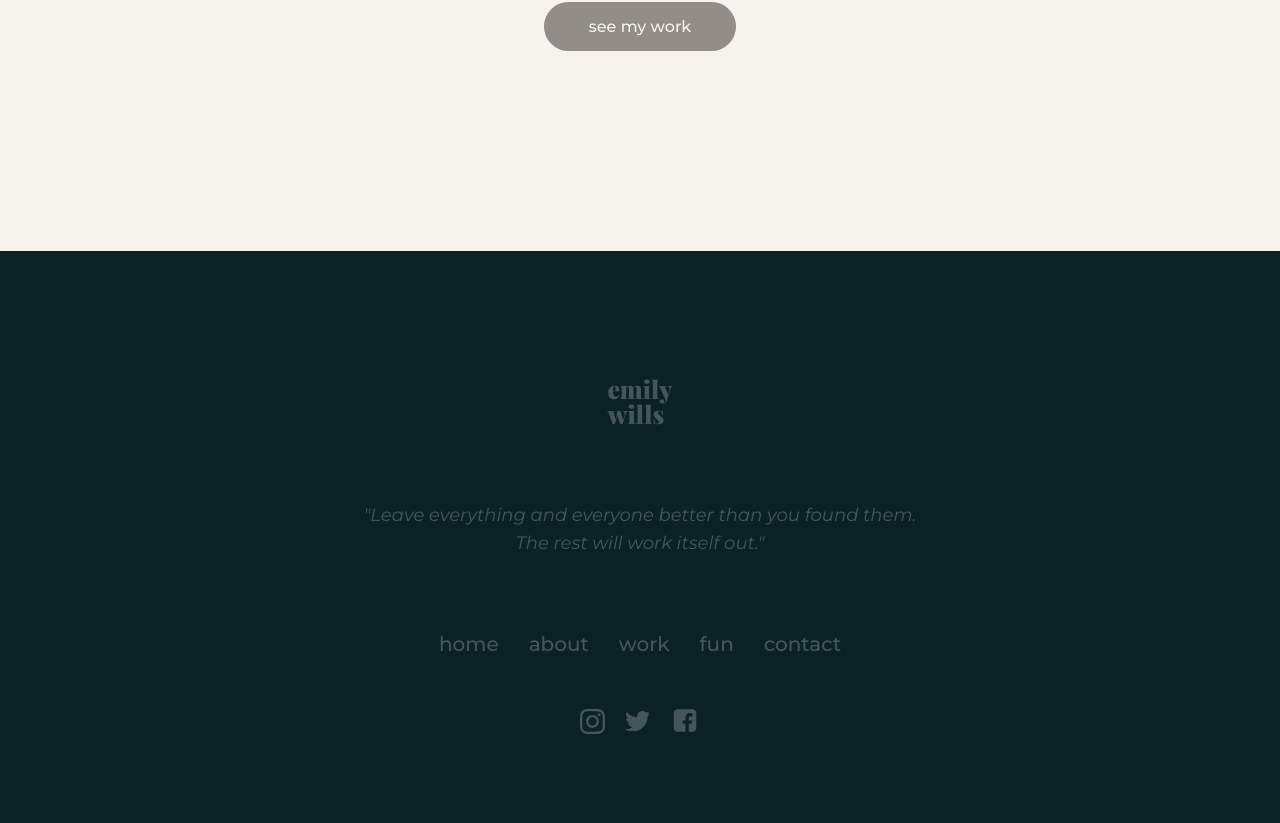
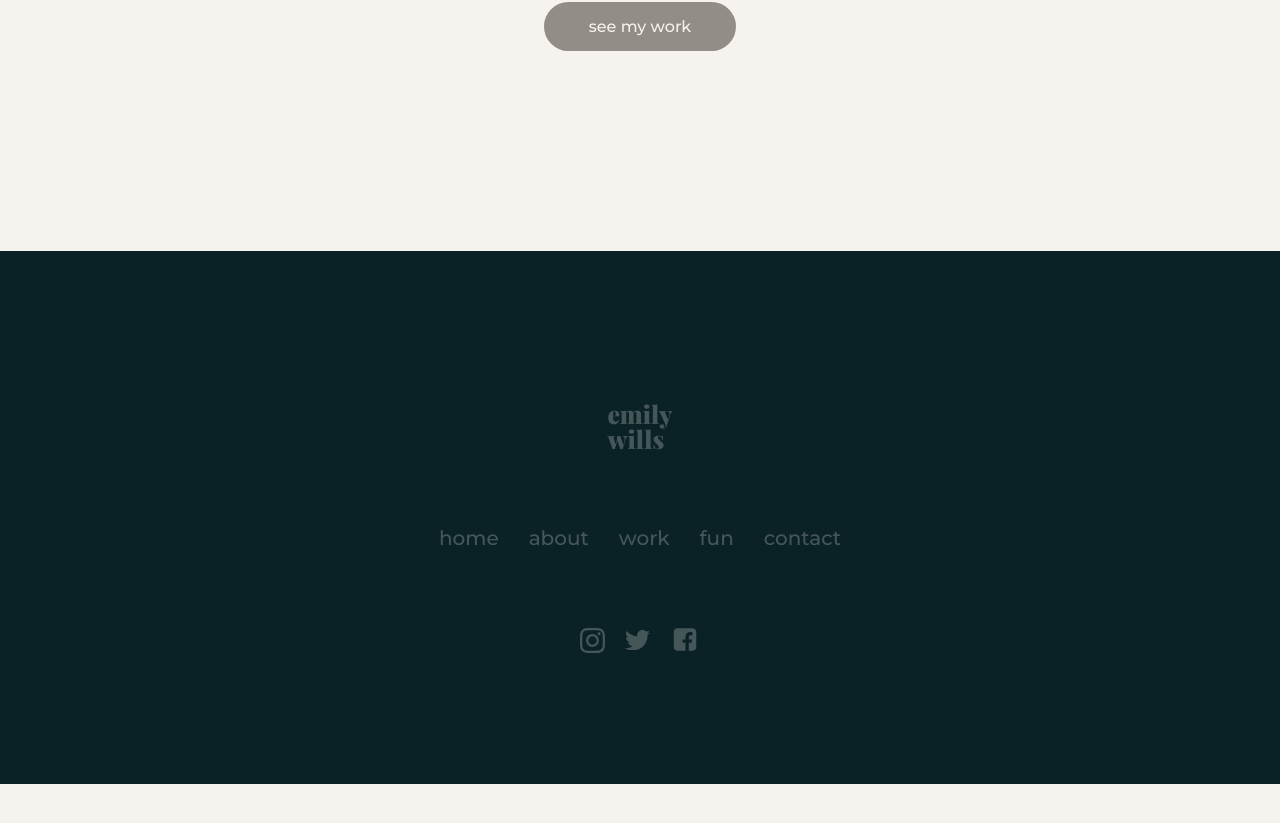
Before and after one commit to LCapitan/ewills, a Next.js app: page /fun in a window 1280 px wide. Shown: the part 557-1380 px from the top of the page. After the commit the page ends 1341 px from the top, so only its background shows below. Built offline with nearby package versions, Linux system fonts and the light colour scheme.

Commit message:
add new styles and new intro content

```diff
--- a/src/components/Footer/Footer.module.scss
+++ b/src/components/Footer/Footer.module.scss
@@ -3,7 +3,7 @@
 
 .footer {
   background: $navy;
-  padding: 125px 0 75px;
+  padding: 150px 0 100px;
   position: relative;
   z-index: 100;
 
@@ -19,6 +19,7 @@
     font-size: 25px;
     font-weight: bold;
     line-height: 1;
+    margin-bottom: 75px;
     opacity: .25;
 
     span {
@@ -46,7 +47,7 @@
     display: flex;
     list-style-type: none;
     margin: 0;
-    padding: 0 0 25px;
+    padding: 0 0 50px;
 
     li {
       margin: 0 15px;
--- a/src/components/Footer/Footer.tsx
+++ b/src/components/Footer/Footer.tsx
@@ -12,10 +12,6 @@ const Footer = () => {
         <div className={styles.inner}>
           <div className={styles.nameMark}>
             emily<span>wills</span>
-          </div>
-
-          <div className={styles.quote}>
-            <em>&#34;Leave everything and everyone better than you found them.<br /> The rest will work itself out.&#34;</em>
           </div>
 
           <ul className={styles.sitemap}>
--- a/src/containers/AboutContent/AboutContent.module.scss
+++ b/src/containers/AboutContent/AboutContent.module.scss
@@ -2,7 +2,7 @@
 @import "../../../styles/breakpoints.scss";
 
 .AboutContent {
-  padding: 100px 0;
+  padding: 150px 0;
   position: relative;
 
   h1 {
@@ -11,7 +11,7 @@
     line-height: 1;
     opacity: 0.07;
     position: absolute;
-    top: -150px;
+    top: -50px;
     right: 0;
     z-index: 1;
   }
--- a/src/containers/IntroContent/IntroContent.tsx
+++ b/src/containers/IntroContent/IntroContent.tsx
@@ -12,8 +12,8 @@ const IntroContent = () => {
           <Image src="https://res.cloudinary.com/austinmel/image/upload/v1648668905/emily-bunny_1_dk3gf0.png" alt="hon's buns nft image" layout="responsive" width="584" height="809" />
         </div>
         <div className={styles.homeContentCopy}>
-          <p>I am a quirky, adventurous, and free spirited  empath. I desire to leave the biggest impact I can. As a designer, entrepreneur, and visionary studying Experience Design at the VCU Brandcenter, I am passionate about solving problems, removing barriers, creating meaningful solutions, and disrupting for good.</p>
-          <p>When I&#39;m not designing I&#39;m loving on these sweet babies! Ask to see pictures of them in a sock, you&#39;ll never see anything cuter. On a weekend, you&#39;ll typically find me soaking up time with my family and friends, playing board games, biking around Richmond (when it&#39;s warm), exploring new places to eat (current favorite is Goatacado), playing or teaching tennis, and surrounding myself with people that make me happy.</p>
+          <em className="quote">"Leave everything and everyone better than you found them. The rest will work itself out."</em>
+          <p>As a designer, entrepreneur, and empath studying Experience Design at the VCU Brandcenter, I am passionate about solving problems, removing barriers, creating meaningful solutions, and disrupting for good. Oh- and cute bunnies. Can&#39;t forget about the bunnies.</p>
 
           <div className={styles.actions}>
             <Link href="/about">
--- a/styles/globals.scss
+++ b/styles/globals.scss
@@ -9,6 +9,15 @@ body {
   padding: 0;
   margin: 0;
   font-family: $copy;
+}
+
+.quote {
+  color: $sand;
+  display: block;
+  font-family: $title;
+  font-size: 22px;
+  line-height: 32px;
+  margin-bottom: 45px;
 }
 
 .container {
```
